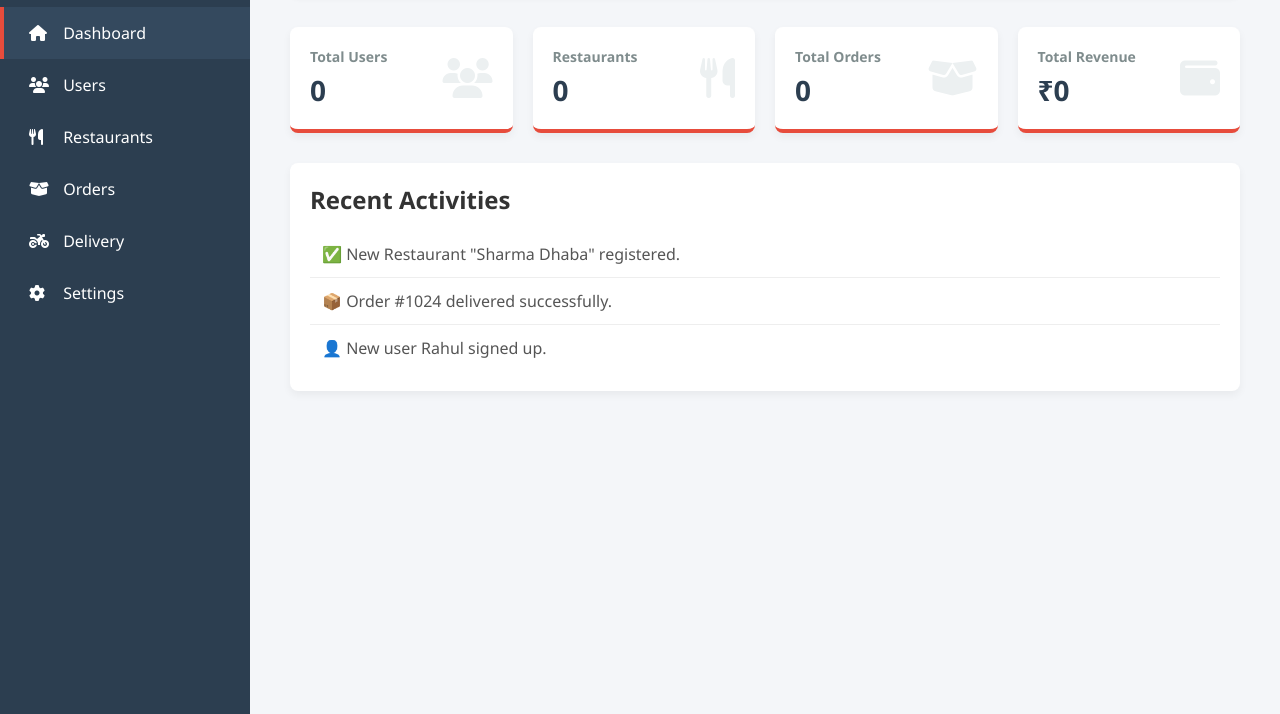
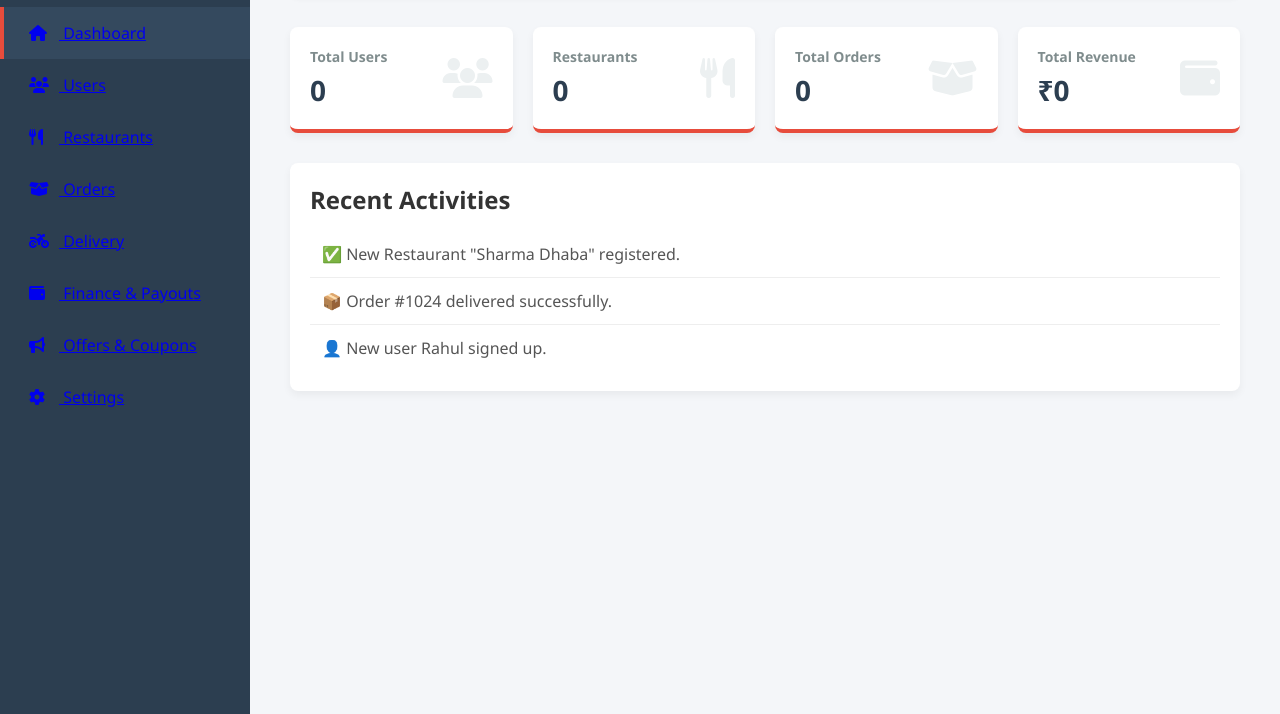
Before and after one commit to rupeshbuddhu78-dev/KhaanaLeAao, a website: page public/index.html in a window 1280 px wide. Shown: the part 86-800 px from the top of the page. Drawn offline with Linux system fonts and the light colour scheme.

Commit message:
Update index.html

```diff
--- a/public/index.html
+++ b/public/index.html
@@ -12,12 +12,14 @@
     <div class="sidebar">
         <h2>🍔 KhaanaAdmin</h2>
         <ul class="menu">
-            <li class="active"><i class="fa-solid fa-house"></i> Dashboard</li>
-            <li><i class="fa-solid fa-users"></i> Users</li>
-            <li><i class="fa-solid fa-utensils"></i> Restaurants</li>
-            <li><i class="fa-solid fa-box-open"></i> Orders</li>
-            <li><i class="fa-solid fa-motorcycle"></i> Delivery</li>
-            <li><i class="fa-solid fa-gear"></i> Settings</li>
+            <li class="active"><a href="index.html"><i class="fa-solid fa-house"></i> Dashboard</a></li>
+            <li><a href="users.html"><i class="fa-solid fa-users"></i> Users</a></li>
+            <li><a href="restaurants.html"><i class="fa-solid fa-utensils"></i> Restaurants</a></li>
+            <li><a href="orders.html"><i class="fa-solid fa-box-open"></i> Orders</a></li>
+            <li><a href="delivery.html"><i class="fa-solid fa-motorcycle"></i> Delivery</a></li>
+            <li><a href="finance.html"><i class="fa-solid fa-wallet"></i> Finance & Payouts</a></li>
+            <li><a href="marketing.html"><i class="fa-solid fa-bullhorn"></i> Offers & Coupons</a></li>
+            <li><a href="settings.html"><i class="fa-solid fa-gear"></i> Settings</a></li>
         </ul>
     </div>
 
```
